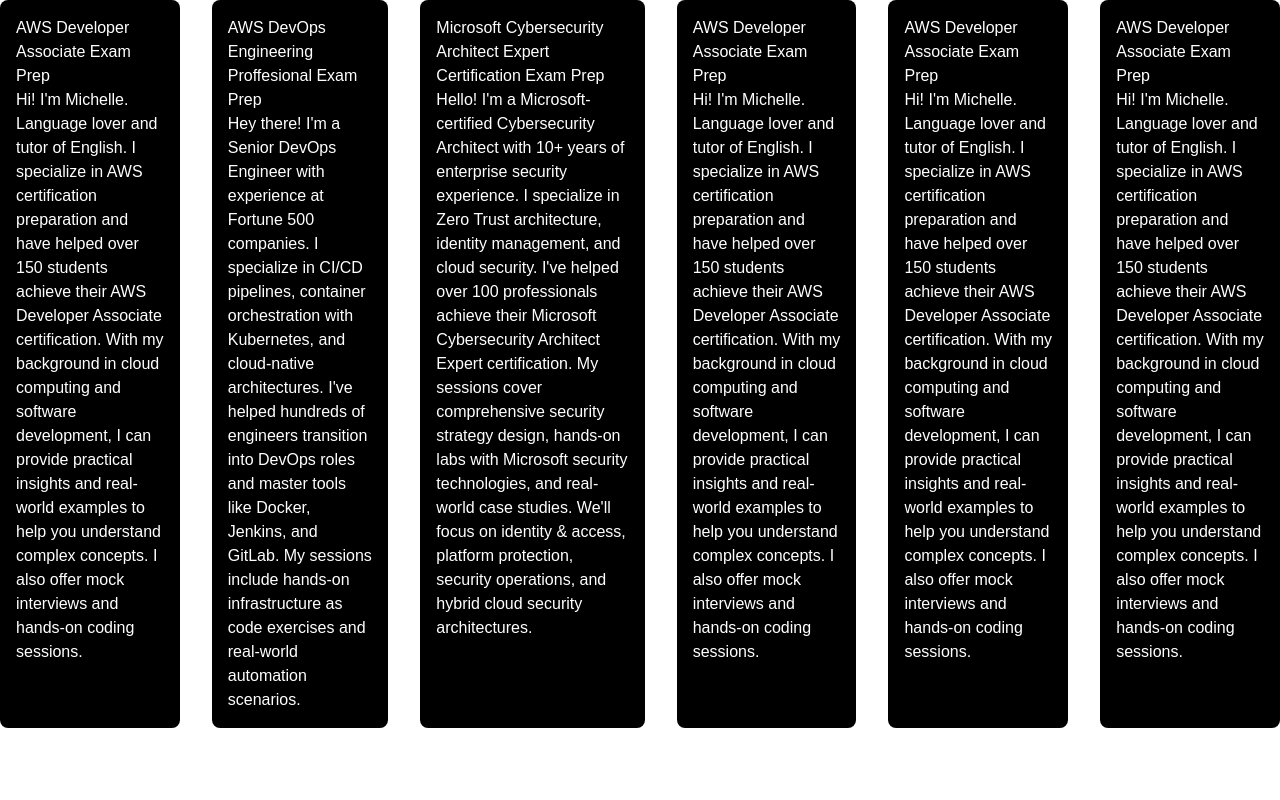
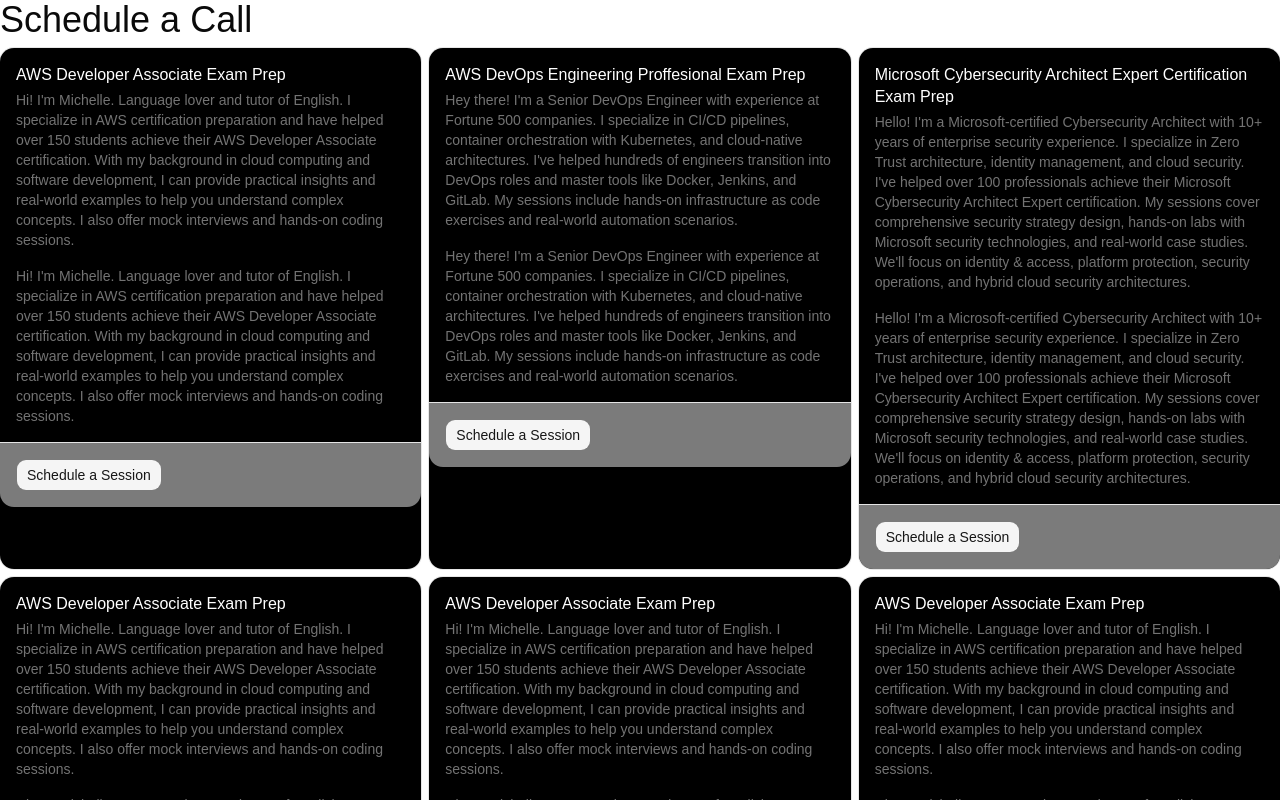
Before and after one commit to bavidukaviranga/skillmentor-frontend, a React (Vite) app: page / in a window 1280 px wide. Shown: the top 800 px of the page. Built offline with nearby package versions, Linux system fonts and the light colour scheme.

Commit message:
chore: setup shadcn

```diff
--- a/src/App.tsx
+++ b/src/App.tsx
@@ -1,5 +1,5 @@
-import Card from "@/components/Cards";
 import type { CardElement } from "@/types";
+import CardGroup from "./components/CardGroup";
 
 function App() {
   const cards:CardElement[] = [
@@ -29,24 +29,9 @@
     },
   ];
 
-  console.log(cards);
 
 
-  return (
-    <div
-      style={{
-        display:"flex",
-        gap:"2rem",
-    }}
 
-    >
-      {cards.map((card) =>{
-
-        return <Card title={card.title} description={card.description}/>;
-
-      })}
-
-    </div>
-  );
+  return <CardGroup cardElements={cards} />;
 }
 export default App;
--- a/src/components/CardGroup.tsx
+++ b/src/components/CardGroup.tsx
@@ -1,5 +1,7 @@
 import type { CardElement } from "@/types";
-import Card from "@/components/Card";
+import { Card, CardContent, CardDescription, CardFooter, CardHeader, CardTitle } from "./ui/card";
+import { Button } from "./ui/button";
+
 
 export default function CardGroup({
   cardElements,
@@ -10,14 +12,26 @@
     <div>
       <h1 className="text-4xl">Schedule a Call</h1>
 
-      <div className="mt-2 grid grid-cols-1 md:grid-cols-2 lg:grid-cols-3 gap-2">
-        {cardElements.map((cardProperties, index) => {
-          return <CustomCard key={index} cardProperties={cardProperties} />;
+<div className="mt-2 grid cols-1 md:grid-cols-2 lg:grid-cols-3 gap-2">
+
+      {cardElements.map((cardProperties, index) => {
+          return (
+            <Card  key={index} className=" w-full bg-black text-white">
+              <CardHeader>
+                <CardTitle>{cardProperties.title}</CardTitle>
+                <CardDescription>
+                  {cardProperties.description}
+                </CardDescription>
+              </CardHeader>
+              <CardContent>
+                <CardDescription>{cardProperties.description} </CardDescription>
+              </CardContent>
+              <CardFooter>
+                <Button variant="secondary">Schedule a Session</Button>
+              </CardFooter>
+            </Card>
+          );
         })}
-
-        {/* {cardElements.map((cardProperties, index) => {
-          return <CustomCard key={index} cardProperties={cardProperties} />;
-        })} */}
       </div>
     </div>
   );
--- a/src/components/Cards.tsx
+++ b/src/components/CustemCards.tsx
@@ -1,6 +1,8 @@
 import type { CardElement } from "../types";
+import { Button } from "./ui/button";
 
-function Card({title,description,}:CardElement){
+
+function CustomCard({title,description,}:CardElement){
   return (
     <div style={{
        maxWidth: '20rem',
@@ -13,7 +15,9 @@
     >
       <h1>{title}</h1>
       <p>{description}</p>
+      <Button variant="secondary">schedule a session</Button>
+
     </div>
   );
 }
-export default Card;
+export default CustomCard;
--- /dev/null
+++ b/src/components/ui/card.tsx
@@ -0,0 +1,103 @@
+import * as React from "react"
+
+import { cn } from "@/lib/utils"
+
+function Card({
+  className,
+  size = "default",
+  ...props
+}: React.ComponentProps<"div"> & { size?: "default" | "sm" }) {
+  return (
+    <div
+      data-slot="card"
+      data-size={size}
+      className={cn(
+        "group/card flex flex-col gap-4 overflow-hidden rounded-xl bg-card py-4 text-sm text-card-foreground ring-1 ring-foreground/10 has-data-[slot=card-footer]:pb-0 has-[>img:first-child]:pt-0 data-[size=sm]:gap-3 data-[size=sm]:py-3 data-[size=sm]:has-data-[slot=card-footer]:pb-0 *:[img:first-child]:rounded-t-xl *:[img:last-child]:rounded-b-xl",
+        className
+      )}
+      {...props}
+    />
+  )
+}
+
+function CardHeader({ className, ...props }: React.ComponentProps<"div">) {
+  return (
+    <div
+      data-slot="card-header"
+      className={cn(
+        "group/card-header @container/card-header grid auto-rows-min items-start gap-1 rounded-t-xl px-4 group-data-[size=sm]/card:px-3 has-data-[slot=card-action]:grid-cols-[1fr_auto] has-data-[slot=card-description]:grid-rows-[auto_auto] [.border-b]:pb-4 group-data-[size=sm]/card:[.border-b]:pb-3",
+        className
+      )}
+      {...props}
+    />
+  )
+}
+
+function CardTitle({ className, ...props }: React.ComponentProps<"div">) {
+  return (
+    <div
+      data-slot="card-title"
+      className={cn(
+        "text-base leading-snug font-medium group-data-[size=sm]/card:text-sm",
+        className
+      )}
+      {...props}
+    />
+  )
+}
+
+function CardDescription({ className, ...props }: React.ComponentProps<"div">) {
+  return (
+    <div
+      data-slot="card-description"
+      className={cn("text-sm text-muted-foreground", className)}
+      {...props}
+    />
+  )
+}
+
+function CardAction({ className, ...props }: React.ComponentProps<"div">) {
+  return (
+    <div
+      data-slot="card-action"
+      className={cn(
+        "col-start-2 row-span-2 row-start-1 self-start justify-self-end",
+        className
+      )}
+      {...props}
+    />
+  )
+}
+
+function CardContent({ className, ...props }: React.ComponentProps<"div">) {
+  return (
+    <div
+      data-slot="card-content"
+      className={cn("px-4 group-data-[size=sm]/card:px-3", className)}
+      {...props}
+    />
+  )
+}
+
+function CardFooter({ className, ...props }: React.ComponentProps<"div">) {
+  return (
+    <div
+      data-slot="card-footer"
+      className={cn(
+        "flex items-center rounded-b-xl border-t bg-muted/50 p-4 group-data-[size=sm]/card:p-3",
+        className
+      )}
+      {...props}
+    />
+  )
+}
+
+export {
+  Card,
+  CardHeader,
+  CardFooter,
+  CardTitle,
+  CardAction,
+  CardDescription,
+  CardContent,
+}
```
